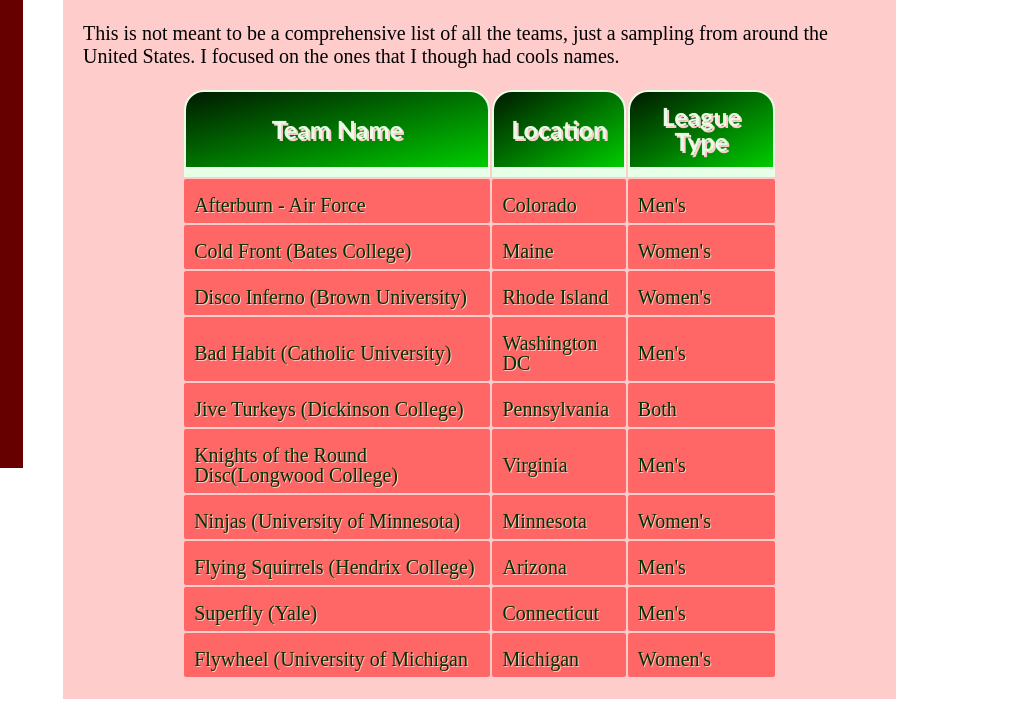
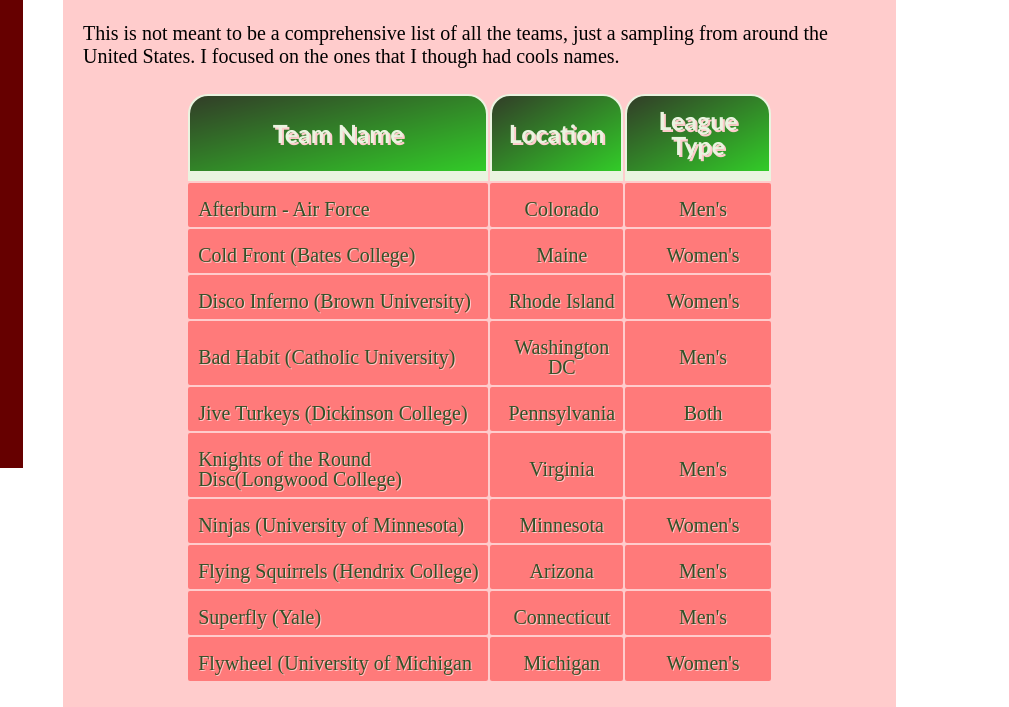
Before and after one commit to katjacodes/100daysofcode.round1, a plain HTML site: page #day28-etc/teams.html in a window 1280 px wide. Shown: the part 463-1170 px from the top of the page, 271-1280 px from the left. Drawn offline with Linux system fonts and the light colour scheme; files whose address does not match are found by name.

Commit message:
Final project for Introduction to CSS COMPLETE. Styling a website with CSS without making any changes to the existing HTML.

```diff
--- a/#day28-etc/css/hw3.css
+++ b/#day28-etc/css/hw3.css
@@ -21,7 +21,6 @@ body{
 h1{
 	color: rgb(0, 240, 0);
 	font-variant: small-caps;
-	text-align: top;
 	margin-bottom: 25px;
 }
 
@@ -101,7 +100,9 @@ table{
 	width: 75%;
 	display: block;
 	margin: 0 auto;
-
+	padding: 4px;
+	border-collapse: separate;
+	overflow: auto;
 }
 
 td{
@@ -118,6 +119,26 @@ td{
 	-o-border-radius: 2px;
 	text-shadow: 1px 1px rgb(255, 204, 204);
 
+}
+
+tr{
+	opacity: .8;
+}
+
+tr:hover{
+	opacity: 1;
+}
+
+tr td:nth-child(1){
+	text-align: left;
+}
+
+tr td:nth-child(2){
+	text-align: center;
+}
+
+tr td:nth-child(3){
+	text-align: center;
 }
 
 th{
@@ -138,5 +159,4 @@ th{
   	-webkit-background-image: linear-gradient(to bottom right, rgb(0, 26, 0), rgb(0, 204, 0));
   	-moz-background-image: linear-gradient(to bottom right, rgb(0, 26, 0), rgb(0, 204, 0));
   	-o-background-image: linear-gradient(to bottom right, rgb(0, 26, 0), rgb(0, 204, 0));
-
 }
```
